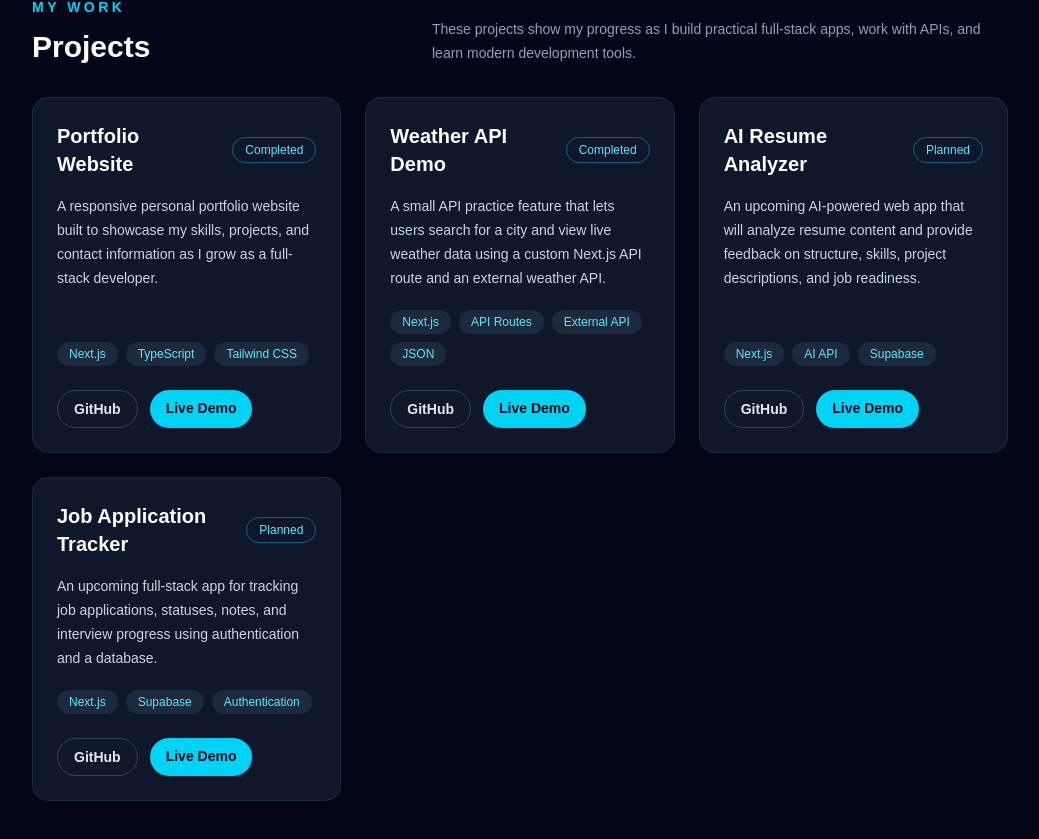
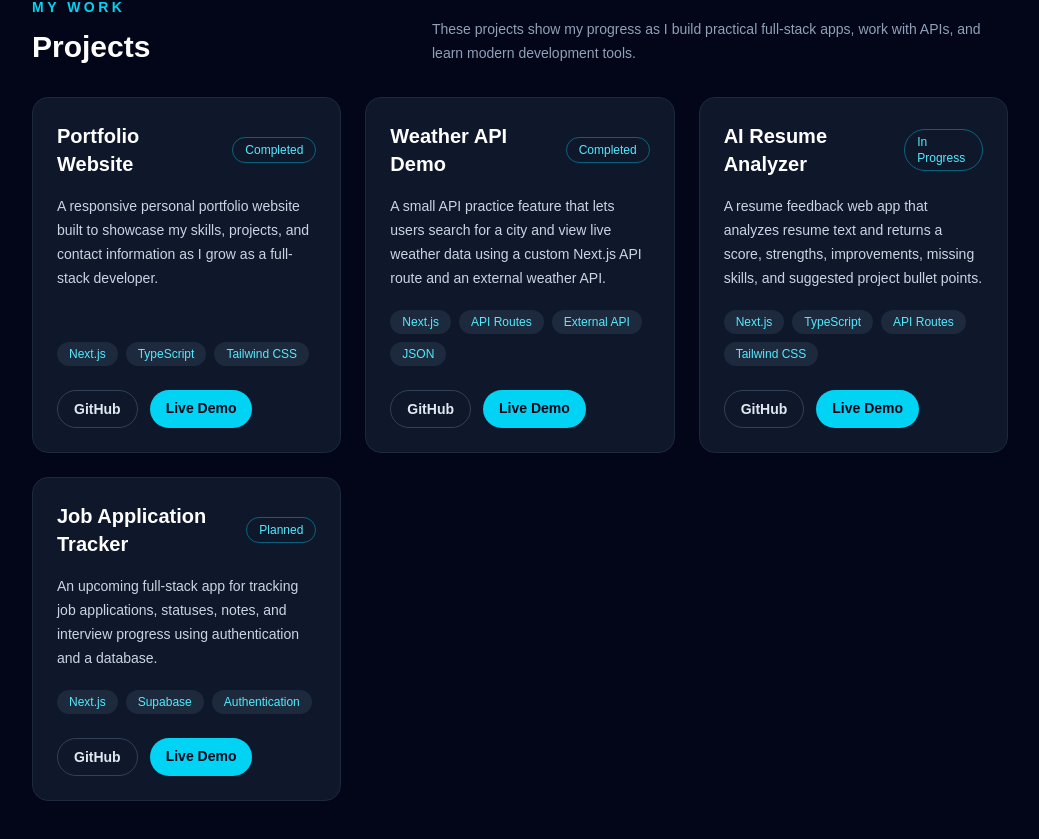
Before and after one commit to fasihbabar123/my-portfolio, a Next.js app: page / in a window 1280 px wide. Shown: the part 1539-2378 px from the top of the page, without its empty margins (120-1159 px from the left). Built offline with nearby package versions, Linux system fonts and the light colour scheme.

Commit message:
Update page.tsx
Update AI Resume Analyzer project links

```diff
--- a/app/page.tsx
+++ b/app/page.tsx
@@ -41,12 +41,13 @@ const projects = [
   {
     title: "AI Resume Analyzer",
     description:
-      "An upcoming AI-powered web app that will analyze resume content and provide feedback on structure, skills, project descriptions, and job readiness.",
-    tech: ["Next.js", "AI API", "Supabase"],
-    github: "#",
-    live: "#",
-    status: "Planned",
+      "A resume feedback web app that analyzes resume text and returns a score, strengths, improvements, missing skills, and suggested project bullet points.",
+    tech: ["Next.js", "TypeScript", "API Routes", "Tailwind CSS"],
+    github: "https://github.com/fasihbabar123/ai-resume-analyzer",
+    live: "https://ai-resume-analyzer-murex-nine.vercel.app",
+    status: "In Progress",
   },
+
   {
     title: "Job Application Tracker",
     description:
```
